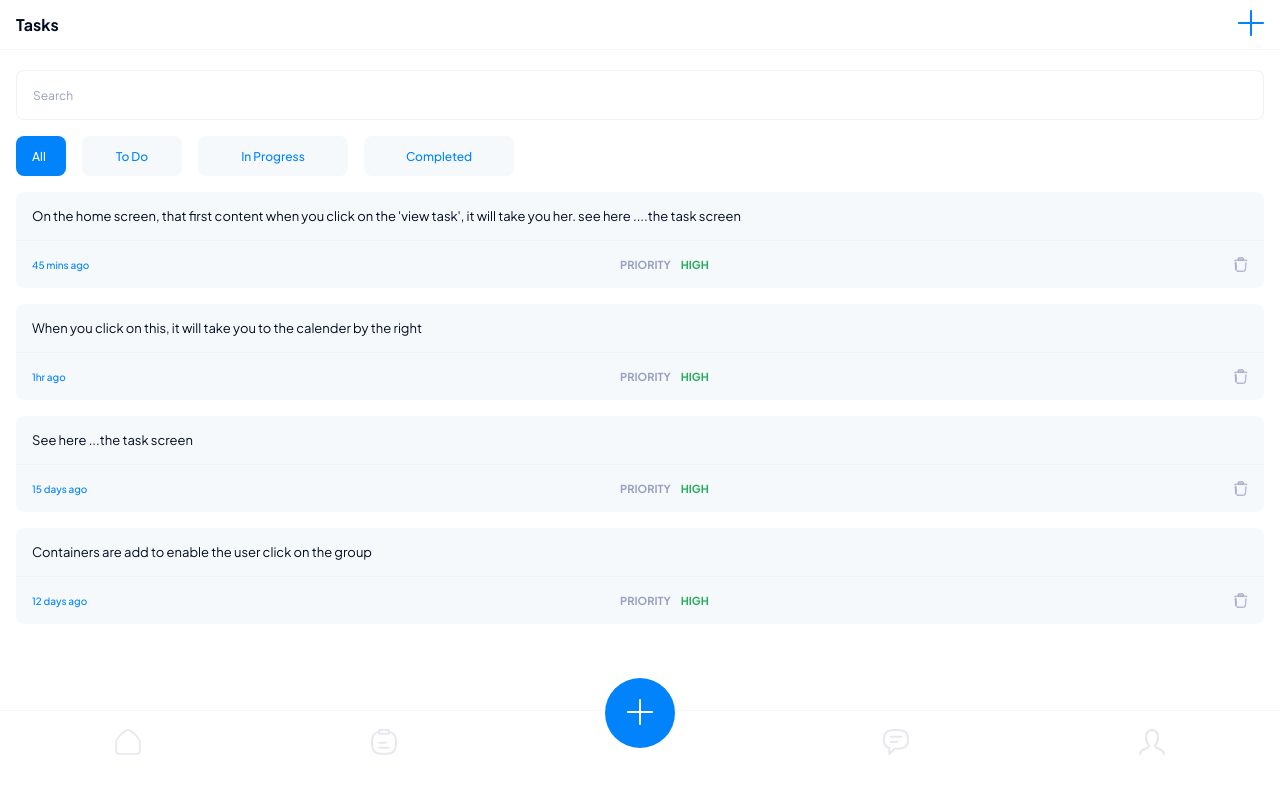
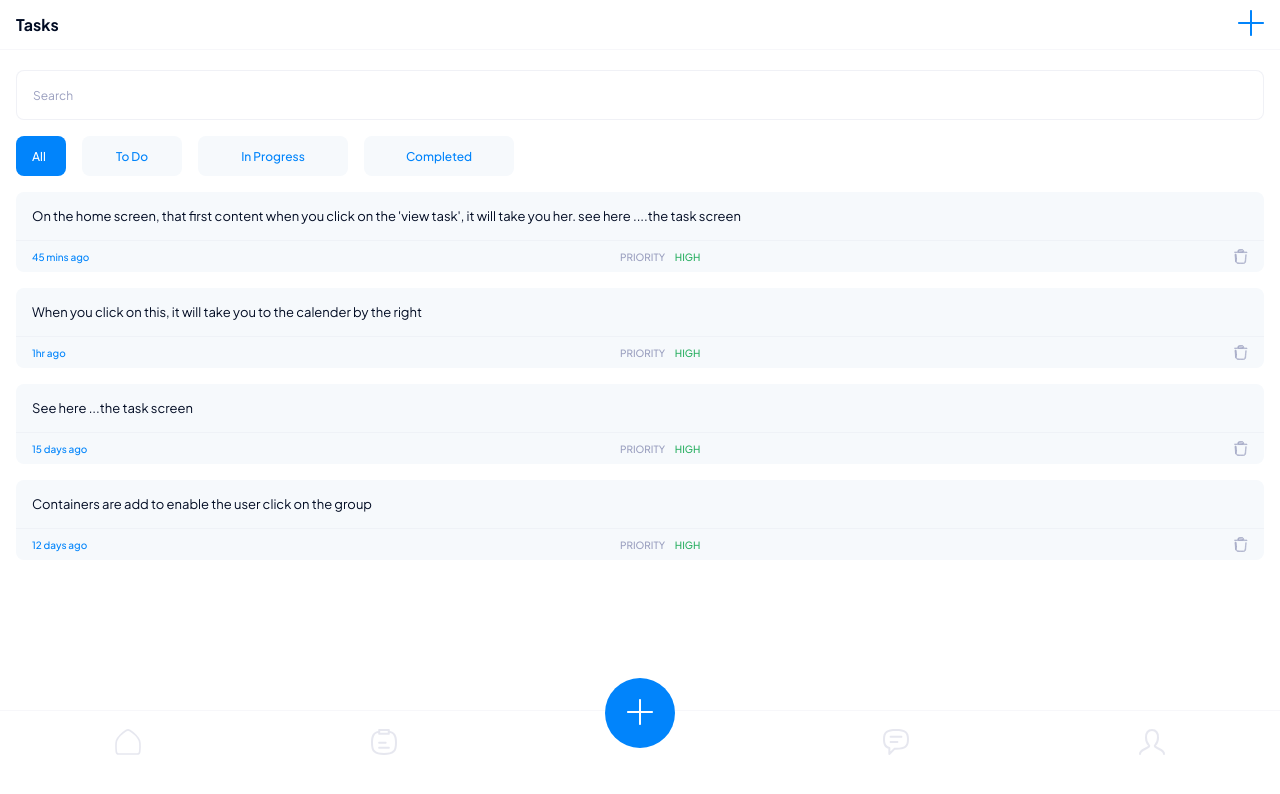
Before and after one commit to 9trocoder/mmekut, a React (Create React App) app: page /task in a window 1280 px wide. Shown: the top 794 px of the page. Built offline with nearby package versions, Linux system fonts and the light colour scheme.

Commit message:
Update components.css

```diff
--- a/src/components/components.css
+++ b/src/components/components.css
@@ -535,7 +535,7 @@ p.tlctltaskdescription {
 }
 
 .taskListCard__cnt-bottom {
-  padding: 16px 16px;
+  padding: 8px 16px;
   display: grid;
   grid-template-columns: 1fr 1fr 40px;
   align-items: center;
@@ -548,8 +548,8 @@ p.tlctltaskdescription {
 }
 
 .tlccblpriority {
-  font-size: 11px;
-  font-weight: 700;
+  font-size: 10px;
+  font-weight: 500;
   color: #9a9fbf;
 }
 
```
